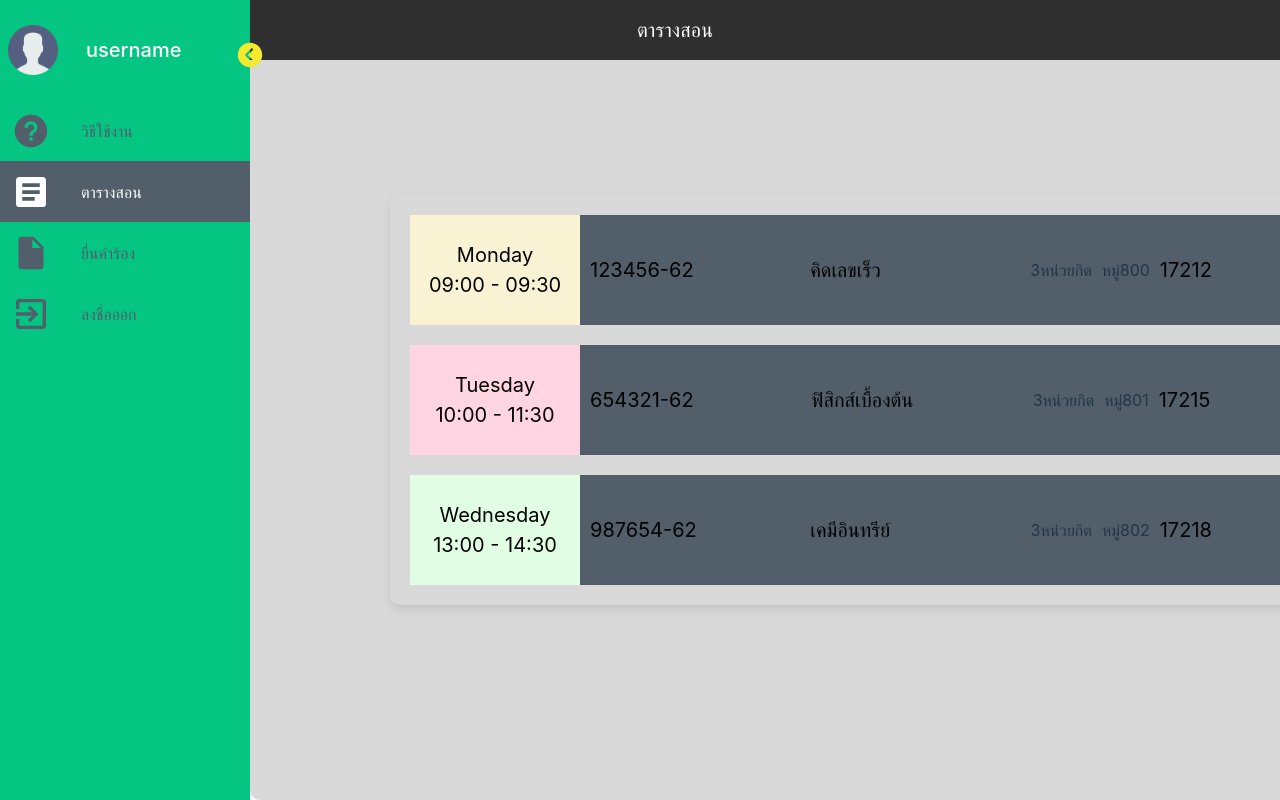
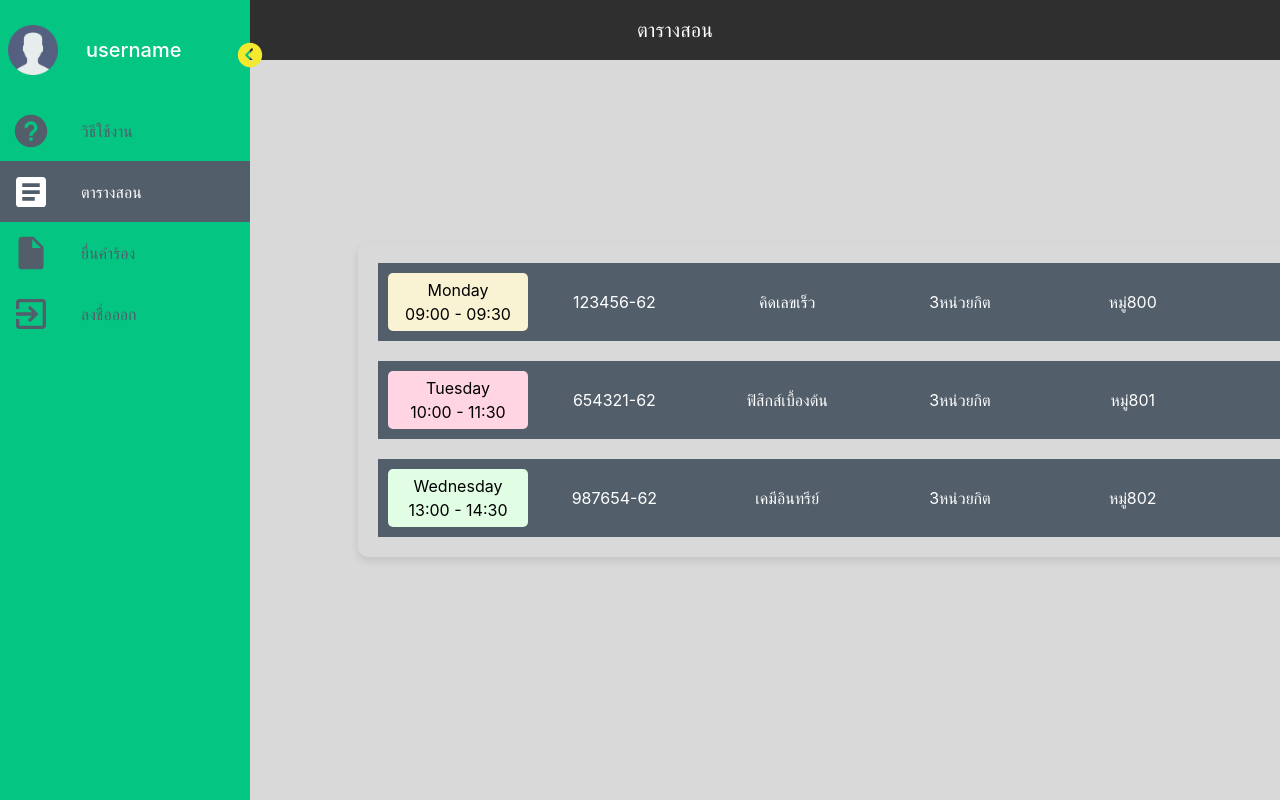
Before and after one commit to nattakit2543/SE-Final, a React (Vite) app in the folder SE_PROJ_2/: page /teacher/schTable in a window 1280 px wide. Shown: the top 800 px of the page. Built offline with nearby package versions, Linux system fonts and the light colour scheme.

Commit message:
Update SchTable.css

```diff
--- a/SE_PROJ_2/src/pages/2Teacher/SchTable.css
+++ b/SE_PROJ_2/src/pages/2Teacher/SchTable.css
@@ -2,9 +2,6 @@
   width: 100vw;
   height: 100vh;
   background-color: #D9D9D9;
-  border-radius: 10px;
-  padding: 5px;
-  box-sizing: border-box;
   display: flex;
   justify-content: center;
   align-items: center;
@@ -14,7 +11,6 @@
   display: flex;
   flex-direction: column;
   width: 80%;
-  max-width: 960px;
   gap: 20px;
   padding: 20px;
   border-radius: 10px;
@@ -23,35 +19,36 @@
 
 .subject-item {
   display: flex;
+  justify-content: space-around;
   align-items: center;
-  gap: 10px;
   background-color: #525E6A;
+  padding: 10px;
+  color: #FFFFFF;
 }
 
 .time-frame {
-  border-radius: 0px;
-  padding: 10px;
-  width: 150px;
-  height: 90px;
+  flex: 0 0 130px;
   display: flex;
   flex-direction: column;
   align-items: center;
   justify-content: center;
+  color: black;
+}
+
+.day-M, .day-T, .day-W {
+  padding: 5px;
+  border-radius: 5px;
 }
 
 .day-M { background-color: #F9F3D3; }
 .day-T { background-color: #FFD5E3; }
 .day-W { background-color: #E1FEE5; }
-.day-Th { background-color: #FFE0D9; }
-.day-F { background-color: #C6EAF9; }
-.day-Sat { background-color: #E8DAFD; }
-.day-Sun { background-color: #F5B9C0; }
 
-.day, .time, .course-code, .course-name, .classroom {
-  color: #000000;
-  font-size: 20px;
+.course-code, .course-name, .credits, .groups, .classroom {
+  flex: 1;
+  text-align: center;
 }
 
-.course-code, .course-name, .classroom {
-  flex: 1;
+.day, .time {
+  font-size: 16px;
 }
```
